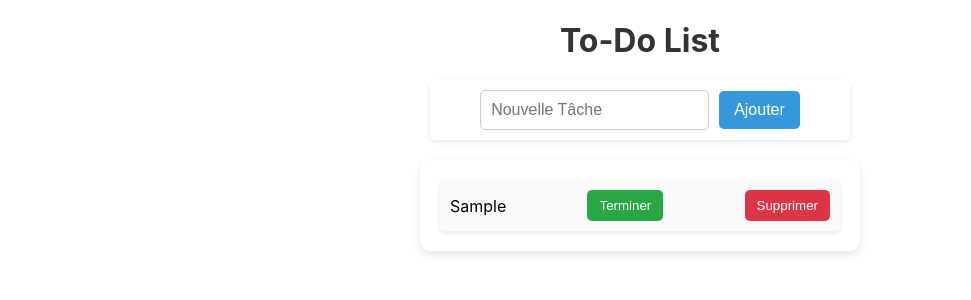
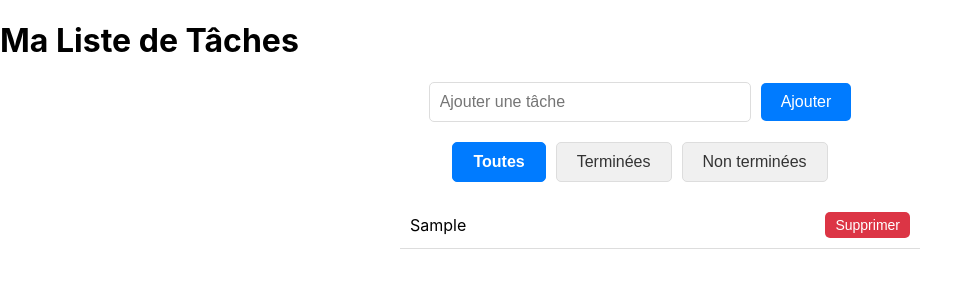
Before and after one commit to zkerkeb-class/todo-list-avanc-react-MalicknND, a React (Create React App) app: page / in a window 1280 px wide. Both pictures are taken after typing "Sample" into the empty fields and a click on the button "Ajouter". Shown: the top 300 px of the page, without its empty margins (0-971 px from the left). Built offline with nearby package versions, Linux system fonts and the light colour scheme.

Commit message:
done :fire:

```diff
--- a/src/App.js
+++ b/src/App.js
@@ -1,59 +1,39 @@
-import React, {useEffect, useState} from 'react';
+import React, {useState, useMemo} from 'react';
+import TodoForm from './components/TodoForm/TodoForm';
 import TodoList from './components/TodoList/TodoList';
-import TodoForm from './components/TodoForm/TodoForm';
-import './App.css';
+import TaskFilter from './components/TaskFilter/TaskFilter';
+import useTasks from './hooks/useTasks';
 
-function App() {
-  const [tasks, setTasks] = useState([]);
+const App = () => {
+  // Utilisation du custom hook useTasks pour gérer l'état des tâches
+  const {tasks, addTask, deleteTask, toggleTask} = useTasks();
+  const [filter, setFilter] = useState('all'); // Gestion du filtre (toutes, terminées, non terminées)
 
-  // Récupérer les tâches sauvegardées dans le localStorage au chargement de la page
-  useEffect(() => {
-    const savedTasks = JSON.parse(localStorage.getItem('tasks'));
-    if (savedTasks) {
-      setTasks(savedTasks); // Récupère les tâches sauvegardées
+  // Filtrage des tâches à l'aide de useMemo pour améliorer les performances
+  const filteredTasks = useMemo(() => {
+    if (filter === 'completed') {
+      return tasks.filter(task => task.completed); // Tâches terminées
     }
-  }, []);
-
-  // Sauvegarder les tâches dans le localStorage à chaque modification
-  useEffect(() => {
-    if (tasks.length > 0) {
-      localStorage.setItem('tasks', JSON.stringify(tasks)); // Sauvegarde dans le localStorage
+    if (filter === 'pending') {
+      return tasks.filter(task => !task.completed); // Tâches non terminées
     }
-  }, [tasks]);
-
-  // Ajouter une tâche
-  const addTask = task => {
-    if (task.trim()) {
-      const newTask = {text: task, completed: false};
-      setTasks(prevTasks => [...prevTasks, newTask]); // Met à jour l'état des tâches
-    }
-  };
-
-  // Supprimer une tâche
-  const removeTask = index => {
-    const updatedTasks = tasks.filter((_, i) => i !== index);
-    setTasks(updatedTasks); // Met à jour l'état des tâches
-  };
-
-  // Changer l'état de la tâche (terminée ou non)
-  const toggleTaskCompletion = index => {
-    const updatedTasks = tasks.map((task, i) =>
-      i === index ? {...task, completed: !task.completed} : task,
-    );
-    setTasks(updatedTasks); // Met à jour l'état des tâches
-  };
+    return tasks; // Toutes les tâches
+  }, [tasks, filter]);
 
   return (
-    <div className="container">
-      <h1>To-Do List</h1>
-      <TodoForm addTask={addTask} />
+    <div>
+      <h1>Ma Liste de Tâches</h1>
+      <TodoForm addTask={addTask} /> {/* Formulaire pour ajouter une tâche */}
+      <TaskFilter filter={filter} setFilter={setFilter} />{' '}
+      {/* Boutons de filtrage */}
       <TodoList
-        tasks={tasks}
-        removeTask={removeTask}
-        toggleTaskCompletion={toggleTaskCompletion}
-      />
+        tasks={filteredTasks}
+        toggleTask={toggleTask}
+        deleteTask={deleteTask}
+      />{' '}
+      {/* Liste des tâches */}
     </div>
   );
-}
+};
 
 export default App;
--- /dev/null
+++ b/src/components/TaskFilter/TaskFilter.js
@@ -0,0 +1,26 @@
+import React from 'react';
+import './taskfilter.css';
+
+const TaskFilter = ({setFilter, filter}) => {
+  return (
+    <div className="task-filter">
+      <button
+        onClick={() => setFilter('all')}
+        className={filter === 'all' ? 'bold' : ''}>
+        Toutes
+      </button>
+      <button
+        onClick={() => setFilter('completed')}
+        className={filter === 'completed' ? 'bold' : ''}>
+        Terminées
+      </button>
+      <button
+        onClick={() => setFilter('pending')}
+        className={filter === 'pending' ? 'bold' : ''}>
+        Non terminées
+      </button>
+    </div>
+  );
+};
+
+export default TaskFilter;
--- /dev/null
+++ b/src/components/TaskFilter/taskfilter.css
@@ -0,0 +1,38 @@
+.task-filter {
+  display: flex;
+  justify-content: center;
+  gap: 10px;
+  margin: 20px 0;
+}
+
+.task-filter button {
+  padding: 10px 20px;
+  font-size: 16px;
+  cursor: pointer;
+  background-color: #f0f0f0;
+  border: 1px solid #ddd;
+  border-radius: 5px;
+  transition:
+    background-color 0.3s ease,
+    transform 0.2s ease;
+}
+
+.task-filter button:hover {
+  background-color: #e0e0e0;
+}
+
+.task-filter button:active {
+  transform: scale(0.95);
+}
+
+.task-filter button.bold {
+  font-weight: bold;
+  background-color: #007bff;
+  color: white;
+  border-color: #007bff;
+}
+
+.task-filter button:not(.bold) {
+  font-weight: normal;
+  color: #333;
+}
--- a/src/components/TodoForm/TodoForm.js
+++ b/src/components/TodoForm/TodoForm.js
@@ -1,30 +1,26 @@
 import React, {useState} from 'react';
 import './todoform.css';
-
 const TodoForm = ({addTask}) => {
-  const [newTask, setNewTask] = useState('');
+  const [task, setTask] = useState('');
 
   const handleSubmit = e => {
     e.preventDefault();
-    addTask(newTask);
-    setNewTask(''); // Réinitialiser le champ de saisie après la soumission
-    console.log('Nouvelle tâche:', newTask);
+    if (task.trim()) {
+      addTask(task);
+      setTask('');
+    }
   };
 
   return (
-    <div className="todo-form">
-      {' '}
-      {/* Ajout de la classe todo-form */}
-      <form onSubmit={handleSubmit}>
-        <input
-          type="text"
-          value={newTask}
-          onChange={e => setNewTask(e.target.value)}
-          placeholder="Nouvelle Tâche"
-        />
-        <button type="submit">Ajouter</button>{' '}
-      </form>
-    </div>
+    <form className="todo-form" onSubmit={handleSubmit}>
+      <input
+        type="text"
+        value={task}
+        onChange={e => setTask(e.target.value)}
+        placeholder="Ajouter une tâche"
+      />
+      <button type="submit">Ajouter</button>
+    </form>
   );
 };
 
--- a/src/components/TodoForm/todoform.css
+++ b/src/components/TodoForm/todoform.css
@@ -1,41 +1,42 @@
 .todo-form {
-  display: flex;
-  flex-direction: column;
-  justify-content: center;
-  align-items: center;
-  margin: 20px auto;
-  padding: 10px;
-  background-color: #ffffff;
-  border-radius: 5px;
-  box-shadow: 0 2px 5px rgba(0, 0, 0, 0.1);
-  max-width: 400px;
-}
-form {
   display: flex;
   justify-content: center;
   align-items: center;
+  margin: 20px 0;
 }
 
 .todo-form input {
   padding: 10px;
-  border: 1px solid #ccc;
+  font-size: 16px;
+  border: 1px solid #ddd;
   border-radius: 5px;
-  width: 100%;
-  /* margin-bottom: 10px; */
-  font-size: 16px;
+  width: 300px;
+  margin-right: 10px;
+  transition: border-color 0.3s ease;
+}
+
+.todo-form input:focus {
+  border-color: #007bff;
+  outline: none;
 }
 
 .todo-form button {
-  padding: 10px 15px;
+  padding: 10px 20px;
+  font-size: 16px;
+  cursor: pointer;
+  background-color: #007bff;
+  color: white;
   border: none;
   border-radius: 5px;
-  background-color: #3498db;
-  color: white;
-  font-size: 16px;
-  cursor: pointer;
-  transition: background-color 0.3s;
+  transition:
+    background-color 0.3s ease,
+    transform 0.2s ease;
 }
 
 .todo-form button:hover {
-  background-color: #2980b9;
+  background-color: #0056b3;
 }
+
+.todo-form button:active {
+  transform: scale(0.95);
+}
--- a/src/components/TodoItem/TodoItem.js
+++ b/src/components/TodoItem/TodoItem.js
@@ -1,19 +1,12 @@
 import React from 'react';
 import './todoitem.css';
-
-function TodoItem({task, index, removeTask, toggleTaskCompletion}) {
+const TodoItem = ({task, toggleTask, deleteTask}) => {
   return (
-    <div className="wrapper">
-      <li className={task.completed ? 'completed' : ''}>
-        {task.text}
-
-        <button onClick={() => toggleTaskCompletion(index)}>
-          {task.completed ? 'Réinitialiser' : 'Terminer'}
-        </button>
-        <button onClick={() => removeTask(index)}>Supprimer</button>
-      </li>
-    </div>
+    <li className={`todo-item ${task.completed ? 'completed' : ''}`}>
+      <span onClick={() => toggleTask(task.id)}>{task.text}</span>
+      <button onClick={() => deleteTask(task.id)}>Supprimer</button>
+    </li>
   );
-}
+};
 
 export default TodoItem;
--- a/src/components/TodoItem/todoitem.css
+++ b/src/components/TodoItem/todoitem.css
@@ -1,67 +1,48 @@
-.wrapper {
-  margin: 0 auto;
-}
-ul {
-  list-style-type: none; /* Supprime les puces de la liste */
-  padding: 0;
-  margin: 0 auto;
-  width: 100%; /* Prend tout l'espace disponible */
-  max-width: 400px; /* Limite la largeur de la liste */
-  background-color: white;
-  padding: 20px;
-  border-radius: 10px;
-  box-shadow: 0 4px 8px rgba(0, 0, 0, 0.1); /* Ajoute une ombre légère */
-}
-
-li {
+.todo-item {
   display: flex;
   justify-content: space-between;
   align-items: center;
   padding: 10px;
-  margin-bottom: 10px;
-  background-color: #f9fafc;
-  border-radius: 5px;
-  box-shadow: 0 2px 5px rgba(0, 0, 0, 0.1); /* Ombre sur chaque élément */
+  border-bottom: 1px solid #ddd;
+  margin-bottom: 5px;
+  max-width: 500px;
+  margin: 0 auto;
 }
 
-li:last-child {
-  margin-bottom: 0; /* Supprime la marge sur le dernier élément */
+.todo-item span {
+  cursor: pointer;
+  font-size: 16px;
+  transition:
+    color 0.3s ease,
+    text-decoration 0.3s ease;
 }
 
-li.completed {
-  text-decoration: line-through;
-  color: #a9a9a9;
+.todo-item span:hover {
+  color: #007bff;
 }
 
-button {
-  padding: 8px 12px;
+.todo-item.completed span {
+  text-decoration: line-through;
+  color: #888;
+}
+
+.todo-item button {
+  padding: 5px 10px;
+  font-size: 14px;
+  cursor: pointer;
+  background-color: #dc3545;
+  color: white;
   border: none;
   border-radius: 5px;
-  cursor: pointer;
-  margin-left: 10px;
+  transition:
+    background-color 0.3s ease,
+    transform 0.2s ease;
 }
 
-button:first-child {
-  background-color: #28a745;
-  color: white;
-}
-
-button:first-child:hover {
-  background-color: #218838;
-}
-
-button:last-child {
-  background-color: #dc3545;
-  color: white;
-}
-
-button:last-child:hover {
+.todo-item button:hover {
   background-color: #c82333;
 }
 
-h1 {
-  text-align: center;
-  color: #333;
-  font-size: 2rem;
-  margin-bottom: 20px;
+.todo-item button:active {
+  transform: scale(0.95);
 }
--- a/src/components/TodoList/TodoList.js
+++ b/src/components/TodoList/TodoList.js
@@ -1,20 +1,19 @@
 import React from 'react';
-import TodoItem from '../TodoItem/TodoItem';
+import TodoItem from '../TodoItem/TodoItem'; // Importation du composant TodoItem
 
-function TodoList({tasks, removeTask, toggleTaskCompletion}) {
+const TodoList = ({tasks, toggleTask, deleteTask}) => {
   return (
     <ul>
-      {tasks.map((task, index) => (
+      {tasks.map(task => (
         <TodoItem
-          key={index}
+          key={task.id}
           task={task}
-          index={index}
-          removeTask={removeTask}
-          toggleTaskCompletion={toggleTaskCompletion}
+          toggleTask={toggleTask}
+          deleteTask={deleteTask}
         />
       ))}
     </ul>
   );
-}
+};
 
 export default TodoList;
--- /dev/null
+++ b/src/hooks/useTasks.js
@@ -0,0 +1,40 @@
+import {useState, useCallback, useEffect} from 'react';
+
+const useTasks = () => {
+  // Chargement des tâches à partir du local storage
+  const [tasks, setTasks] = useState(() => {
+    const savedTasks = localStorage.getItem('tasks');
+    return savedTasks ? JSON.parse(savedTasks) : [];
+  });
+
+  // Ajout d'une nouvelle tâche
+  const addTask = useCallback(text => {
+    setTasks(prevTasks => [
+      ...prevTasks,
+      {id: Date.now(), text, completed: false},
+    ]);
+  }, []);
+
+  // Suppression d'une tâche
+  const deleteTask = useCallback(id => {
+    setTasks(prevTasks => prevTasks.filter(task => task.id !== id));
+  }, []);
+
+  // Marquer une tâche comme terminée/non terminée
+  const toggleTask = useCallback(id => {
+    setTasks(prevTasks =>
+      prevTasks.map(task =>
+        task.id === id ? {...task, completed: !task.completed} : task,
+      ),
+    );
+  }, []);
+
+  // Sauvegarde des tâches dans le local storage à chaque changement de la liste de tâches
+  useEffect(() => {
+    localStorage.setItem('tasks', JSON.stringify(tasks));
+  }, [tasks]);
+
+  return {tasks, addTask, deleteTask, toggleTask};
+};
+
+export default useTasks;
```
